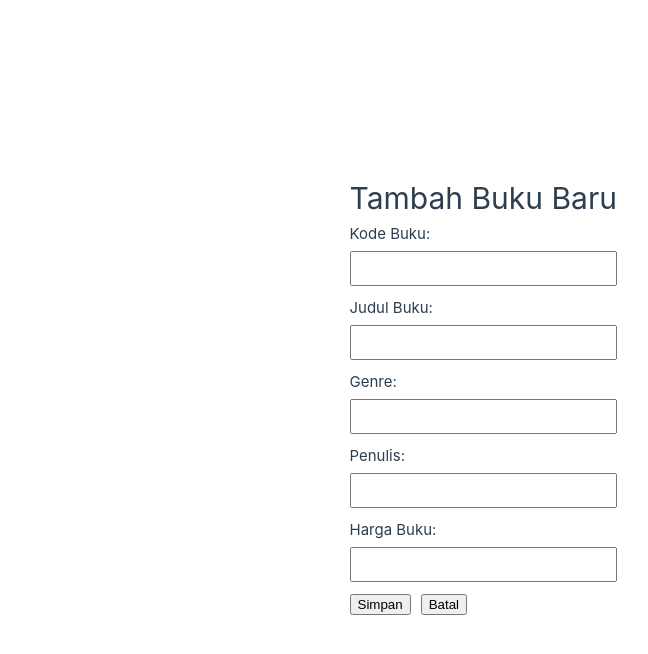
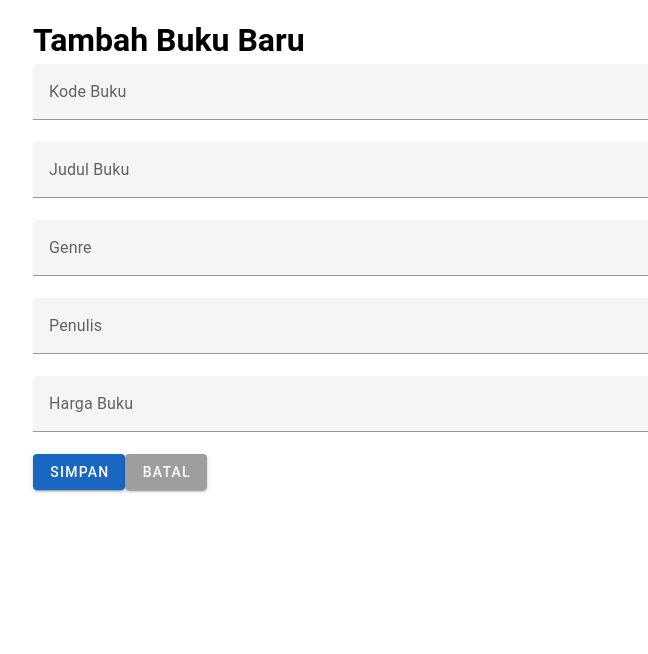
Before and after one commit to muhammad-khadafi/tutorial-vuejs, a Vue app: page /create in a window 1280 px wide. Shown: the top 654 px of the page, without its empty margins (23-671 px from the left). Built offline with nearby package versions, Linux system fonts and the light colour scheme.

Commit message:
menambahkan vuetify

```diff
--- a/package.json
+++ b/package.json
@@ -14,6 +14,7 @@
     "axios": "^1.7.7",
     "vue": "^3.5.12",
     "vue-router": "^4.4.5",
+    "vuetify": "^3.7.0-beta.1",
     "vuex": "^4.0.2"
   },
   "devDependencies": {
--- a/src/main.js
+++ b/src/main.js
@@ -1,13 +1,29 @@
-import './assets/main.css'
+// import './assets/main.css'
 
 import { createApp } from 'vue'
 import App from './App.vue'
 import router from './router'
 import store from './store'
 
-const app = createApp(App)
 
-app.use(router)
-app.use(store)
+import { createVuetify } from 'vuetify'
+import 'vuetify/styles'
+import { aliases, mdi } from 'vuetify/iconsets/mdi'
+import * as components from 'vuetify/components'
+import * as directives from 'vuetify/directives'
 
-app.mount('#app')
+const vuetify = createVuetify({
+    components,
+    directives,
+    icons: {
+      defaultSet: 'mdi',
+      aliases,
+      sets: { mdi },
+    },
+  })
+
+  createApp(App)
+  .use(router)
+  .use(store)
+  .use(vuetify)
+  .mount('#app')
--- a/src/views/book/CreateBook.vue
+++ b/src/views/book/CreateBook.vue
@@ -1,31 +1,37 @@
 <template>
-  <div>
+  <v-container>
     <h1>Tambah Buku Baru</h1>
-    <form @submit.prevent="submitForm">
-      <div>
-        <label>Kode Buku:</label>
-        <input v-model="kodeBuku" required />
-      </div>
-      <div>
-        <label>Judul Buku:</label>
-        <input v-model="judul" required />
-      </div>
-      <div>
-        <label>Genre:</label>
-        <input v-model="genre" required />
-      </div>
-      <div>
-        <label>Penulis:</label>
-        <input v-model="penulis" required />
-      </div>
-      <div>
-        <label>Harga Buku:</label>
-        <input type="number" v-model="harga" required />
-      </div>
-      <button type="submit">Simpan</button>
-      <button type="button" @click="cancel">Batal</button>
-    </form>
-  </div>
+    <v-form @submit.prevent="submitForm">
+      <v-text-field
+        label="Kode Buku"
+        v-model="kode_buku"
+        required
+      ></v-text-field>
+      <v-text-field
+        label="Judul Buku"
+        v-model="judul_buku"
+        required
+      ></v-text-field>
+      <v-text-field
+        label="Genre"
+        v-model="genre"
+        required
+      ></v-text-field>
+      <v-text-field
+        label="Penulis"
+        v-model="penulis"
+        required
+      ></v-text-field>
+      <v-text-field
+        label="Harga Buku"
+        type="number"
+        v-model="harga_buku"
+        required
+      ></v-text-field>
+      <v-btn type="submit" color="primary">Simpan</v-btn>
+      <v-btn @click="cancel" color="grey">Batal</v-btn>
+    </v-form>
+  </v-container>
 </template>
 
 <script>
@@ -35,21 +41,21 @@ export default {
   name: 'CreateBook',
   data() {
     return {
-      kodeBuku: '',
-      judul: '',
+      kode_buku: '',
+      judul_buku: '',
       genre: '',
       penulis: '',
-      harga: ''
+      harga_buku: ''
     }
   },
   methods: {
     submitForm() {
       const newBook = {
-        kodeBuku: this.kodeBuku,
-        judul: this.judul,
+        kodeBuku: this.kode_buku,
+        judul: this.judul_buku,
         genre: this.genre,
         penulis: this.penulis,
-        harga: parseFloat(this.harga)
+        harga: parseFloat(this.harga_buku)
       }
       axios.post('http://localhost:8080/api/books', newBook)
         .then(response => {
@@ -69,22 +75,4 @@ export default {
 </script>
 
 <style scoped>
-form {
-  max-width: 400px;
-}
-div {
-  margin-bottom: 10px;
-}
-label {
-  display: block;
-  margin-bottom: 5px;
-}
-input, textarea {
-  width: 100%;
-  padding: 8px;
-  box-sizing: border-box;
-}
-button {
-  margin-right: 10px;
-}
 </style>
--- a/src/views/book/EditBook.vue
+++ b/src/views/book/EditBook.vue
@@ -1,32 +1,38 @@
 <template>
-  <div>
+  <v-container>
     <h1>Edit Buku</h1>
-    <form v-if="book" @submit.prevent="submitForm">
-      <div>
-        <label>Kode Buku:</label>
-        <input v-model="kode_buku" required />
-      </div>
-      <div>
-        <label>Judul Buku:</label>
-        <input v-model="judul_buku" required />
-      </div>
-      <div>
-        <label>Genre:</label>
-        <input v-model="genre" required />
-      </div>
-      <div>
-        <label>Penulis:</label>
-        <input v-model="penulis" required />
-      </div>
-      <div>
-        <label>Harga Buku:</label>
-        <input type="number" v-model="harga_buku" required />
-      </div>
-      <button type="submit">Perbarui</button>
-      <button type="button" @click="cancel">Batal</button>
-    </form>
+    <v-form v-if="book" @submit.prevent="submitForm">
+      <v-text-field
+        label="Kode Buku"
+        v-model="kode_buku"
+        required
+      ></v-text-field>
+      <v-text-field
+        label="Judul Buku"
+        v-model="judul_buku"
+        required
+      ></v-text-field>
+      <v-text-field
+        label="Genre"
+        v-model="genre"
+        required
+      ></v-text-field>
+      <v-text-field
+        label="Penulis"
+        v-model="penulis"
+        required
+      ></v-text-field>
+      <v-text-field
+        label="Harga Buku"
+        type="number"
+        v-model="harga_buku"
+        required
+      ></v-text-field>
+      <v-btn type="submit" color="primary">Perbarui</v-btn>
+      <v-btn @click="cancel" color="grey">Batal</v-btn>
+    </v-form>
     <p v-else>Loading...</p>
-  </div>
+  </v-container>
 </template>
 
 <script>
@@ -54,14 +60,12 @@ export default {
     ...mapActions(['clearSelectedBook']),
     fetchBookDetails() {
       if (this.book) {
-        // Copy data dari Vuex ke data lokal
         this.kode_buku = this.book.kodeBuku
         this.judul_buku = this.book.judul
         this.genre = this.book.genre
         this.penulis = this.book.penulis
         this.harga_buku = this.book.harga
       } else {
-        // Jika tidak ada buku yang dipilih, arahkan kembali ke halaman daftar
         alert('Tidak ada buku yang dipilih untuk diedit.')
         this.$router.push('/')
       }
@@ -98,22 +102,4 @@ export default {
 </script>
 
 <style scoped>
-form {
-  max-width: 400px;
-}
-div {
-  margin-bottom: 10px;
-}
-label {
-  display: block;
-  margin-bottom: 5px;
-}
-input, textarea {
-  width: 100%;
-  padding: 8px;
-  box-sizing: border-box;
-}
-button {
-  margin-right: 10px;
-}
 </style>
--- a/src/views/book/Home.vue
+++ b/src/views/book/Home.vue
@@ -1,37 +1,40 @@
 <template>
-  <div>
+  <v-container fluid>
+    <div class="d-flex justify-space-between">
     <h1>Daftar Buku</h1>
     <router-link to="/create">
-      <button>Tambah Buku</button>
+      <v-btn color="primary">Tambah Buku</v-btn>
     </router-link>
-    <table border="1" cellpadding="10">
-      <thead>
-        <tr>
-          <th>ID</th>
-          <th>Kode Buku</th>
-          <th>Judul Buku</th>
-          <th>Genre</th>
-          <th>Penulis</th>
-          <th>Harga Buku</th>
-          <th>Aksi</th>
-        </tr>
-      </thead>
-      <tbody>
-        <tr v-for="book in books" :key="book.id">
-          <td>{{ book.id }}</td>
-          <td>{{ book.kodeBuku }}</td>
-          <td>{{ book.judul }}</td>
-          <td>{{ book.genre }}</td>
-          <td>{{ book.penulis }}</td>
-          <td>{{ book.harga }}</td>
-          <td>
-            <button @click="editBook(book)">Edit</button>
-            <button @click="deleteBook(book.id)">Hapus</button>
-          </td>
-        </tr>
-      </tbody>
-    </table>
   </div>
+    <!-- Search Field -->
+    <v-row class="justify-end">
+      <v-col cols="3">
+    <v-text-field
+      v-model="search"
+      label="Cari Buku"
+      clearable
+      class="mb-3 mt-4"
+    ></v-text-field></v-col>
+    </v-row>
+
+    <v-data-table
+      :headers="headers"
+      :items="filteredBooks"
+      class="elevation-1"
+      :search="search"
+      style="width: 100%;"
+    >
+      <template v-slot:top>
+        <v-toolbar flat>
+          <v-toolbar-title>Daftar Buku</v-toolbar-title>
+        </v-toolbar>
+      </template>
+      <template v-slot:item.action="{ item }">
+        <v-btn @click="editBook(item)" class="mr-2">Edit</v-btn>
+        <v-btn @click="deleteBook(item.id)" color="red">Hapus</v-btn>
+      </template>
+    </v-data-table>
+  </v-container>
 </template>
 
 <script>
@@ -41,7 +44,29 @@ export default {
   name: 'Home',
   data() {
     return {
-      books: []
+      books: [],
+      search: '',
+      headers: [
+        { text: 'ID', value: 'id' },
+        { text: 'Kode Buku', value: 'kodeBuku' },
+        { text: 'Judul Buku', value: 'judul' },
+        { text: 'Genre', value: 'genre' },
+        { text: 'Penulis', value: 'penulis' },
+        { text: 'Harga Buku', value: 'harga' },
+        { text: 'Aksi', value: 'action', sortable: false }
+      ]
+    }
+  },
+  computed: {
+    filteredBooks() {
+      return this.books.filter(book => {
+        const searchTerm = this.search.toLowerCase()
+        return (
+          (book.judul && book.judul.toLowerCase().includes(searchTerm)) ||
+          (book.penulis && book.penulis.toLowerCase().includes(searchTerm)) ||
+          (book.genre && book.genre.toLowerCase().includes(searchTerm))
+        )
+      })
     }
   },
   methods: {
@@ -55,7 +80,6 @@ export default {
         })
     },
     editBook(book) {
-      // Menyimpan buku yang dipilih ke dalam state Vuex
       this.$store.dispatch('setSelectedBook', book)
       this.$router.push('/edit')
     },
@@ -73,20 +97,7 @@ export default {
     }
   },
   created() {
-    this.fetchBooks()  // Ambil daftar buku saat halaman dimuat
+    this.fetchBooks()
   }
 }
 </script>
-
-<style scoped>
-  table {
-    width: 100%;
-    margin-top: 20px;
-  }
-  th, td {
-    text-align: left;
-  }
-  button {
-    margin-right: 5px;
-  }
-  </style>
```
Also changed, not shown: 1 other file (tests, documents, lock files or other folders).
